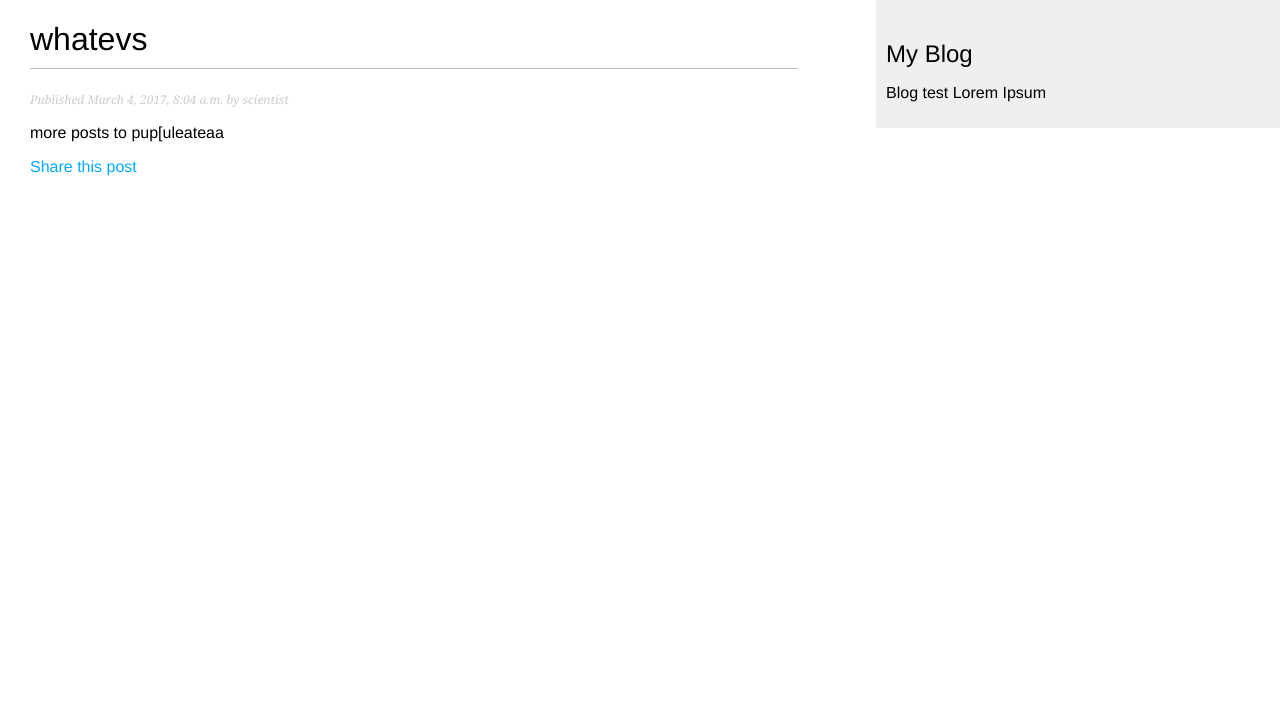
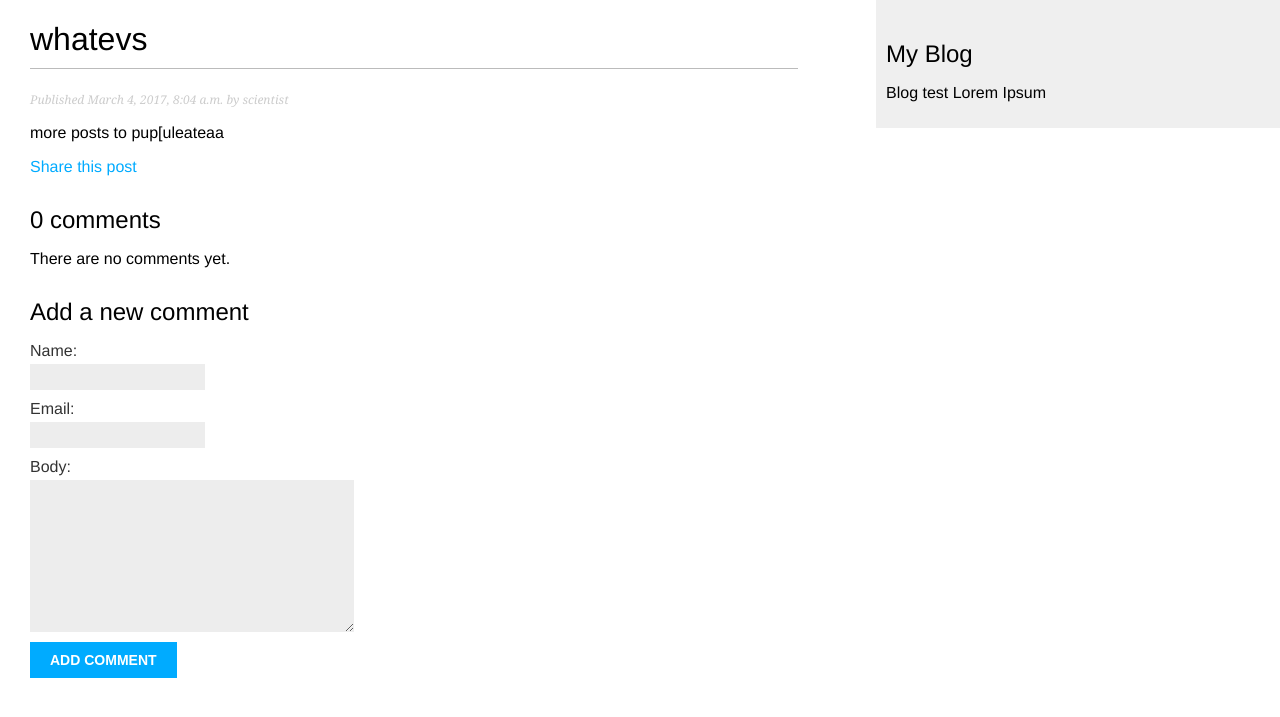
Before and after one commit to ShivamBh/python_prac, a Django app: a page that uses django_blog/mysite/blog/templates/blog/post/detail.html in a window 1280 px wide. Shown: the top 717 px of the page. Run offline with Django 3.2, Linux system fonts and the light colour scheme; data comes from the database, SQL or seed files in the repository; both versions use the stored data as it was after the commit.

Commit message:
comment system added

```diff
--- a/django_blog/mysite/blog/templates/blog/post/detail.html
+++ b/django_blog/mysite/blog/templates/blog/post/detail.html
@@ -13,4 +13,35 @@
 			Share this post
 		</a>
 	</p>
+	{% with comments.count as total_comments %}
+		<h2>
+			{{ total_comments }} comment{{ total_comments|pluralize }}
+		</h2>
+	{% endwith %}
+
+	{% for comment in comments %}
+		<div class="comment">
+			<p class="info">
+				Comment {{ forloop.counter }} by {{ comment.name }} {{ comment.created }}
+			</p>
+			{{ comment.body|linebreaks }}
+		</div>
+		{% empty %}
+		<p>There are no comments yet.</p>
+	{% endfor %}
+
+	{% if new_comment %}
+		<h2>
+			Your comment has been added.
+		</h2>
+	{% else %}
+		<h2>Add a new comment</h2>
+		<form action="." method="post">
+			{{ comment_form.as_p }}
+			{% csrf_token %}
+			<p>
+				<input type="submit" value="Add Comment">
+			</p>
+		</form>
+	{% endif %}
 {% endblock %}
--- a/django_blog/mysite/blog/views.py
+++ b/django_blog/mysite/blog/views.py
@@ -2,8 +2,8 @@ from django.shortcuts import render, get_object_or_404
 from django.core.paginator import Paginator, EmptyPage, PageNotAnInteger
 from django.views.generic import ListView
 from django.core.mail import send_mail
-from .models import Post
-from .forms import EmailPostForm
+from .models import Post, Comment
+from .forms import EmailPostForm, CommentForm
 
 # Create your views here.
 
@@ -35,7 +35,26 @@ def post_detail(request, year, month, day, post):
 								   publish__year=year,
 								   publish__month=month,
 								   publish__day=day)
-	return render(request, 'blog/post/detail.html', {'post': post})
+
+	# list of active comments for this post (which is rendered in the render() )
+	comments = post.comments.filter(active=True)
+
+
+	if request.method == 'POST':
+		# a comment was posted
+		comment_form = CommentForm(data=request.POST)
+		if comment_form.is_valid():
+			# create comment obj but dont save to db
+			new_comment = comment_form.save(commit=False)
+			# assign current post to comment
+			new_comment.post = post
+			# save to db
+			new_comment.save()
+	else:
+		comment_form = CommentForm()
+
+
+	return render(request, 'blog/post/detail.html', {'post': post, 'comments':comments, 'comment_form':comment_form})
 
 def post_share(request, post_id):
 	post = get_object_or_404(Post, id=post_id, status='published')
--- /dev/null
+++ b/django_blog/requirements.txt
@@ -0,0 +1,2 @@
+Django==1.8.6
+pytz==2016.10
```
Also changed, not shown: django_blog/mysite/db.sqlite3.
